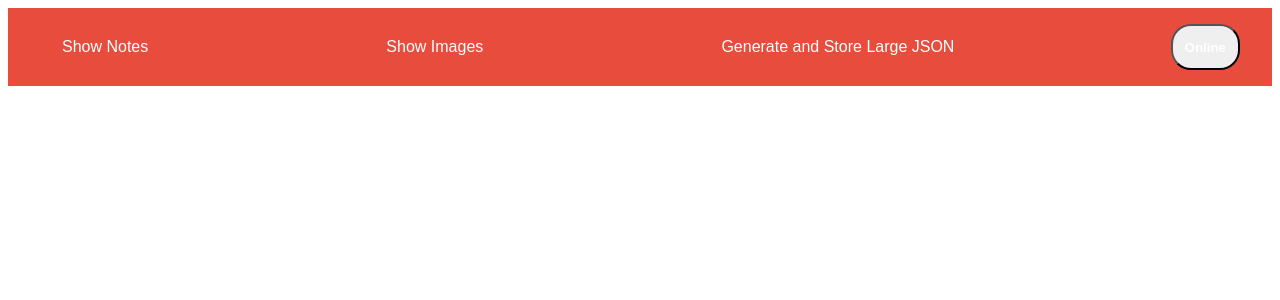
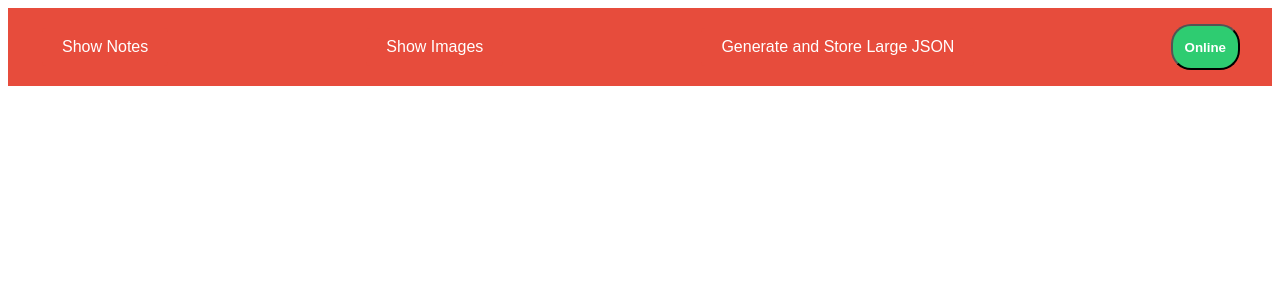
Before and after one commit to ranulaInsighture/pwa-poc-nuxt, a Nuxt app: page / in a window 1280 px wide. Shown: the top 300 px of the page. Built offline with nearby package versions, Linux system fonts and the light colour scheme.

Commit message:
identify is online or not

```diff
--- a/pages/index.vue
+++ b/pages/index.vue
@@ -6,9 +6,28 @@
       JSON file and store in IndexedDB.">
       Generate and Store Large JSON
     </button>
-    <button class="status">Online</button>
+    <button class="status" :class="{ online: isOnline, offline: !isOnline }">
+      {{ onlineStatus }}
+    </button>
   </nav>
 <!--  <VitePwaManifest />-->
 </template>
 <script setup lang="ts">
+import {ref, onMounted, onUnmounted, computed} from 'vue-demi';
+const isOnline = ref(navigator.onLine);
+const onlineStatus = computed(() => (isOnline.value ? 'Online' : 'Offline')); //todo what nuxt provide to identify browser status
+const updateOnlineStatus = () => {
+  isOnline.value = navigator.onLine;
+};
+
+// Lifecycle hooks for component mount and unmount events, is this correct to use ?
+onMounted(() => {
+  window.addEventListener('online', updateOnlineStatus);
+  window.addEventListener('offline', updateOnlineStatus);
+});
+
+onUnmounted(() => {
+  window.removeEventListener('online', updateOnlineStatus);
+  window.removeEventListener('offline', updateOnlineStatus);
+});
 </script>
```
